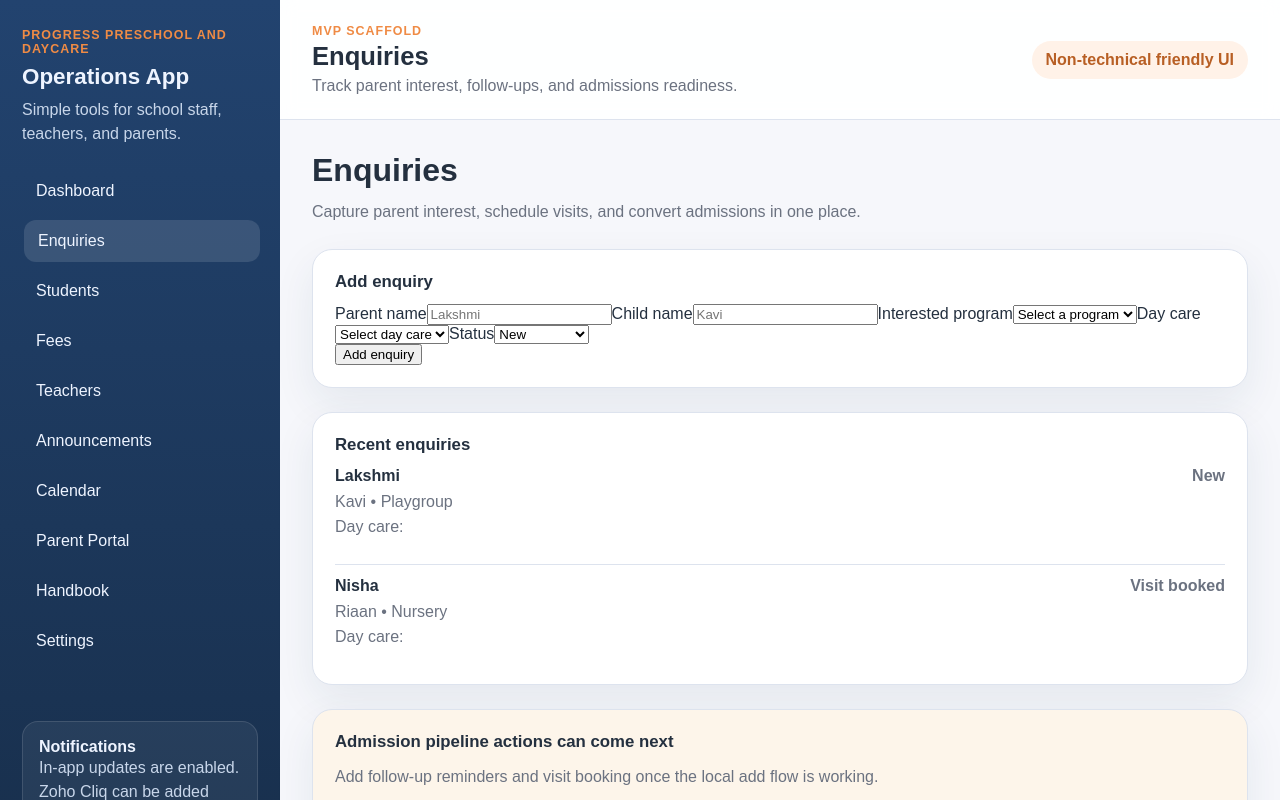
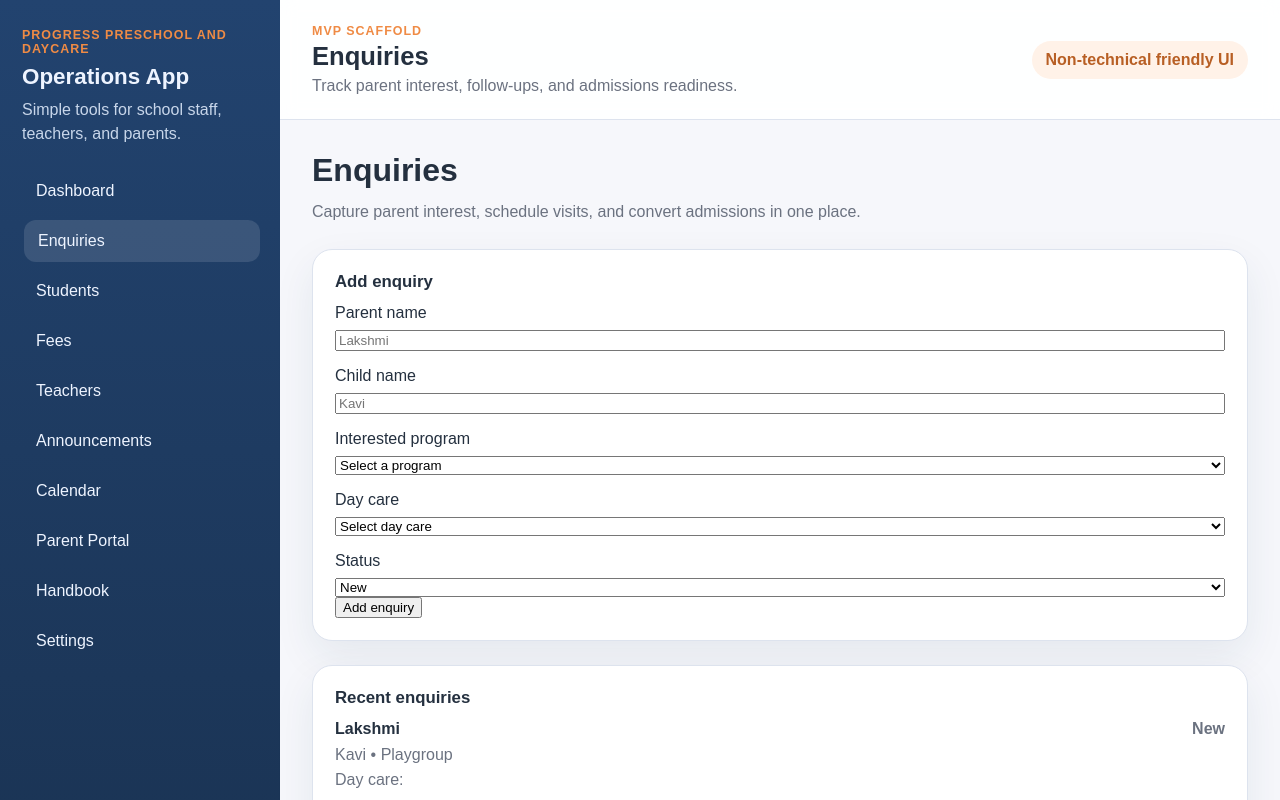
Before and after one commit to sharanya-ramachandran-1067/education, a Next.js app: page /enquiries in a window 1280 px wide. Shown: the top 800 px of the page. Built offline with nearby package versions, Linux system fonts and the light colour scheme.

Commit message:
Update globals.css
Vertical stacking of fields

```diff
--- a/src/styles/globals.css
+++ b/src/styles/globals.css
@@ -282,3 +282,19 @@ ul {
     padding: 20px;
   }
 }
+.enquiry-form {
+  display: flex;
+  flex-direction: column;
+  gap: 16px;
+}
+
+.form-field {
+  display: flex;
+  flex-direction: column;
+  gap: 8px;
+}
+
+.form-field input,
+.form-field select {
+  width: 100%;
+}
```
